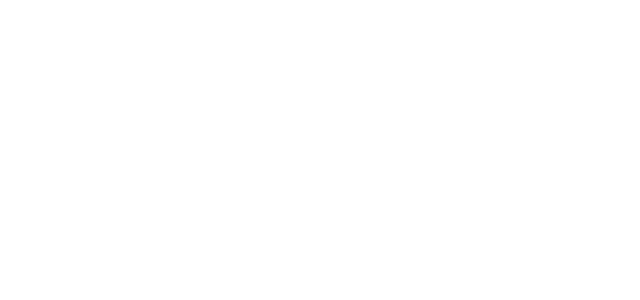
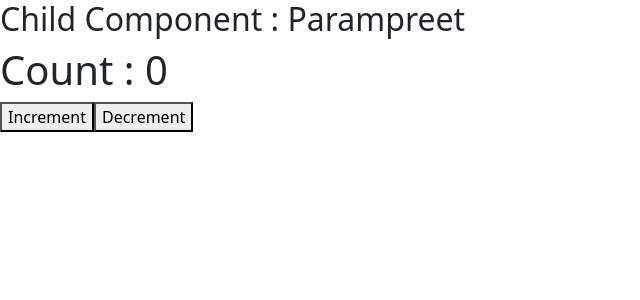
Before and after one commit to parampreet727-hash/React, a React (Vite) app: page / in a window 1280 px wide. Shown: the top 300 px of the page, without its empty margins (0-640 px from the left). Built offline with nearby package versions, Linux system fonts and the light colour scheme.

Commit message:
ReactMemo

```diff
--- a/src/App.jsx
+++ b/src/App.jsx
@@ -1,4 +1,5 @@
 import React from "react";
+import ReactMemo from "./component/ReactMemo";
 // import FrowardRef from "./component/FrowardRef";
 // import FunctionAsProps from "./component/FunctionAsProps";
 // import BootStrap from './component/BootStrap'
@@ -24,6 +25,7 @@
       <FunctionAsProps channelName={channelName} name="Deepa"/> */}
 
       {/* <FrowardRef/> */}
+      <ReactMemo/>
     </>
   );
 }
--- /dev/null
+++ b/src/component/ReactMemo.jsx
@@ -0,0 +1,14 @@
+import React, { useState } from "react";
+import ReactMemo1 from "./ReactMemo1";
+
+export default function ReactMemo() {
+  const [count, setCount] = useState(0);
+  return (
+    <div>
+        <ReactMemo1 name="Parampreet"/>
+      <h1>Count : {count}</h1>
+      <button onClick={() => setCount(count + 1)}>Increment</button>
+      <button onClick={() => setCount(count - 1)}>Decrement</button>
+    </div>
+  );
+}
--- /dev/null
+++ b/src/component/ReactMemo1.jsx
@@ -0,0 +1,13 @@
+import React from 'react'
+
+function ReactMemo1({name}) {
+    console.log("Child Component Renderd")
+  return (
+    <div>
+      <h2>Child Component : {name}</h2>
+    </div>
+  )
+}
+
+
+export default React.memo(ReactMemo1)
```
